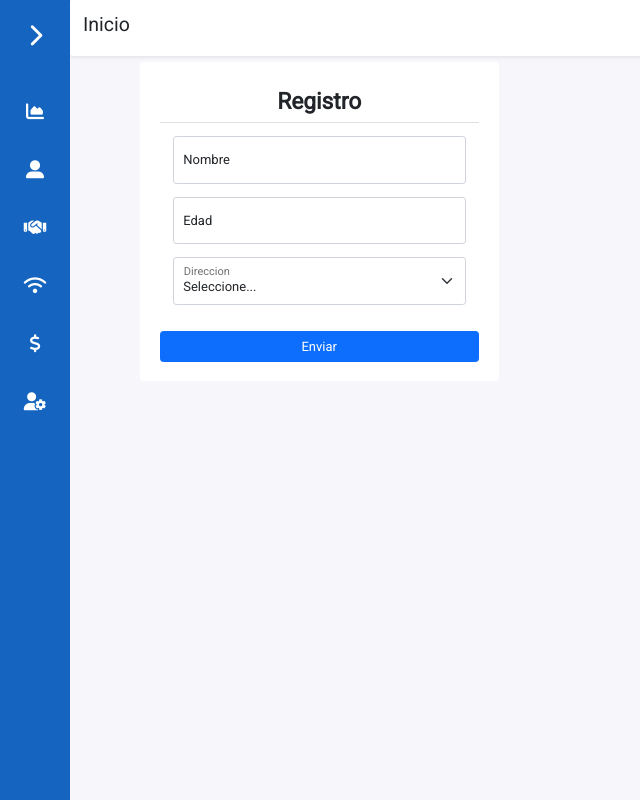
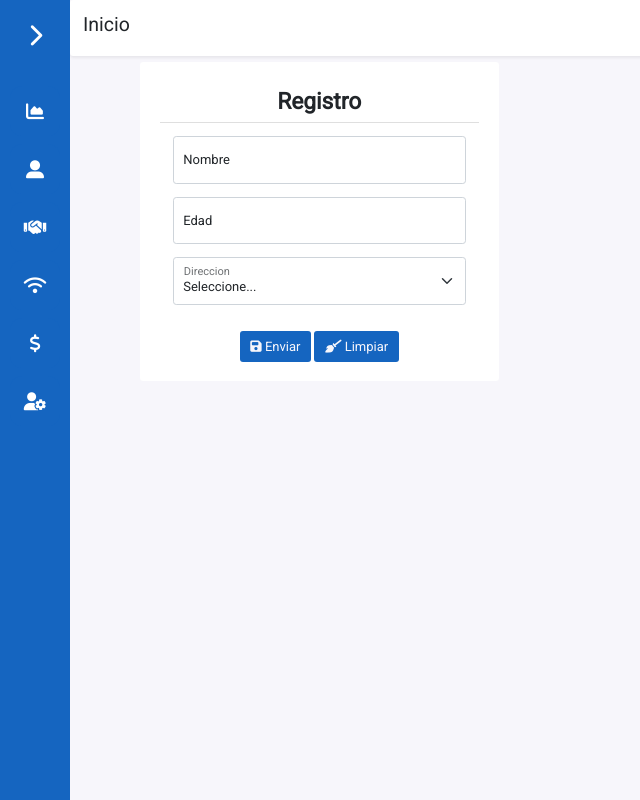
Before and after one commit to EscAdn/wispSys, a React (Vite) app: page / in a window 1280 px wide. Shown: the whole page, without its empty margins (0-640 px from the left). Built offline with nearby package versions, Linux system fonts and the light colour scheme.

Commit message:
Botones de formulario

```diff
--- a/src/conponents/extras/useFormulario.jsx
+++ b/src/conponents/extras/useFormulario.jsx
@@ -1,7 +1,7 @@
 import {useForm} from 'react-hook-form'
 import { Input, Select } from './Input'
 
-const Formulario = ({title="Registro", data}) => {
+const Formulario = ({title="Registro", data, limpiar=true}) => {
 
     const {register, handleSubmit} = useForm()
 
@@ -27,7 +27,14 @@ const Formulario = ({title="Registro", data}) => {
                             <Input key={e.id} type={e.type?e.type:"text"} register={register} label={e.label} name={e.name} required={e.required} id={e.id} />)
                     }
                 </div>
-                <button className='btn btn-primary'>Enviar</button>
+                <div className="container">
+                    <button className='btn btn-wisp'><i className='fas fa-save'></i>&nbsp;Enviar</button>
+                    &nbsp;
+                    {
+                        limpiar?(
+                        <a className='btn btn-wisp'><i className='fas fa-broom'></i>&nbsp;Limpiar</a>):''
+                    }
+                </div>
             </form>
         </div>
     )
```
